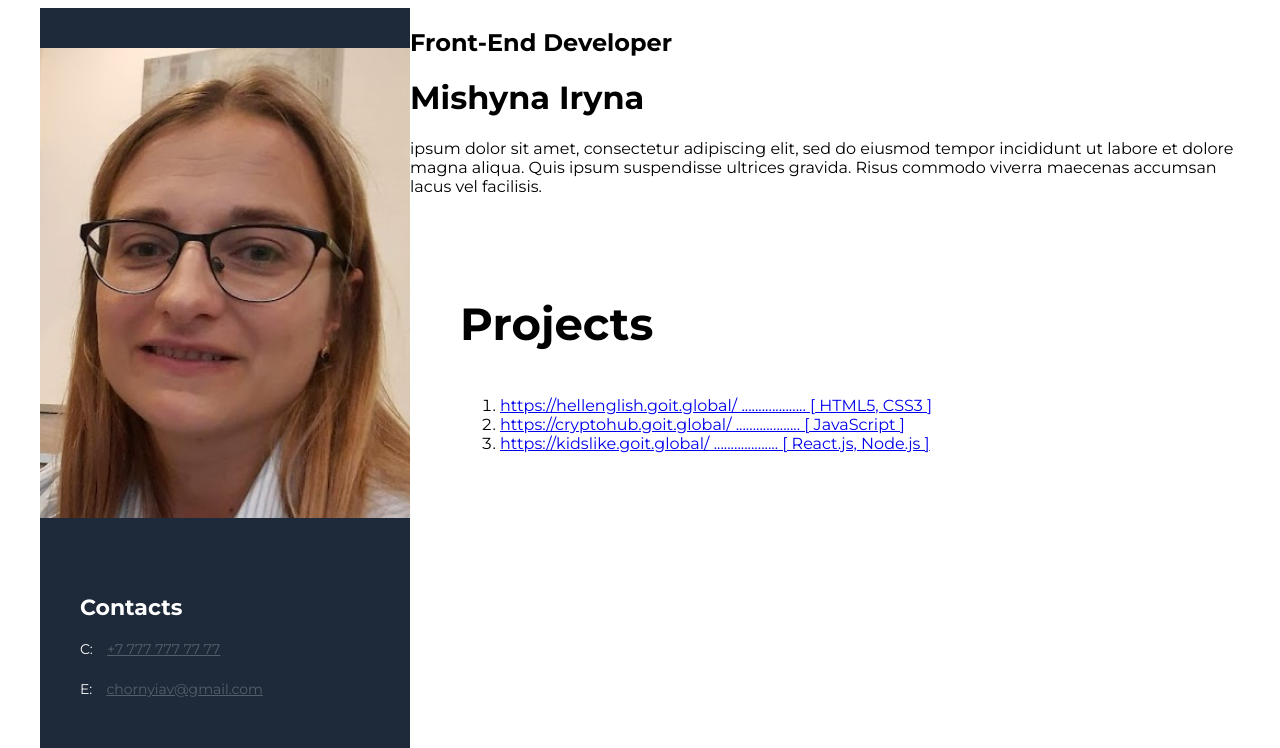
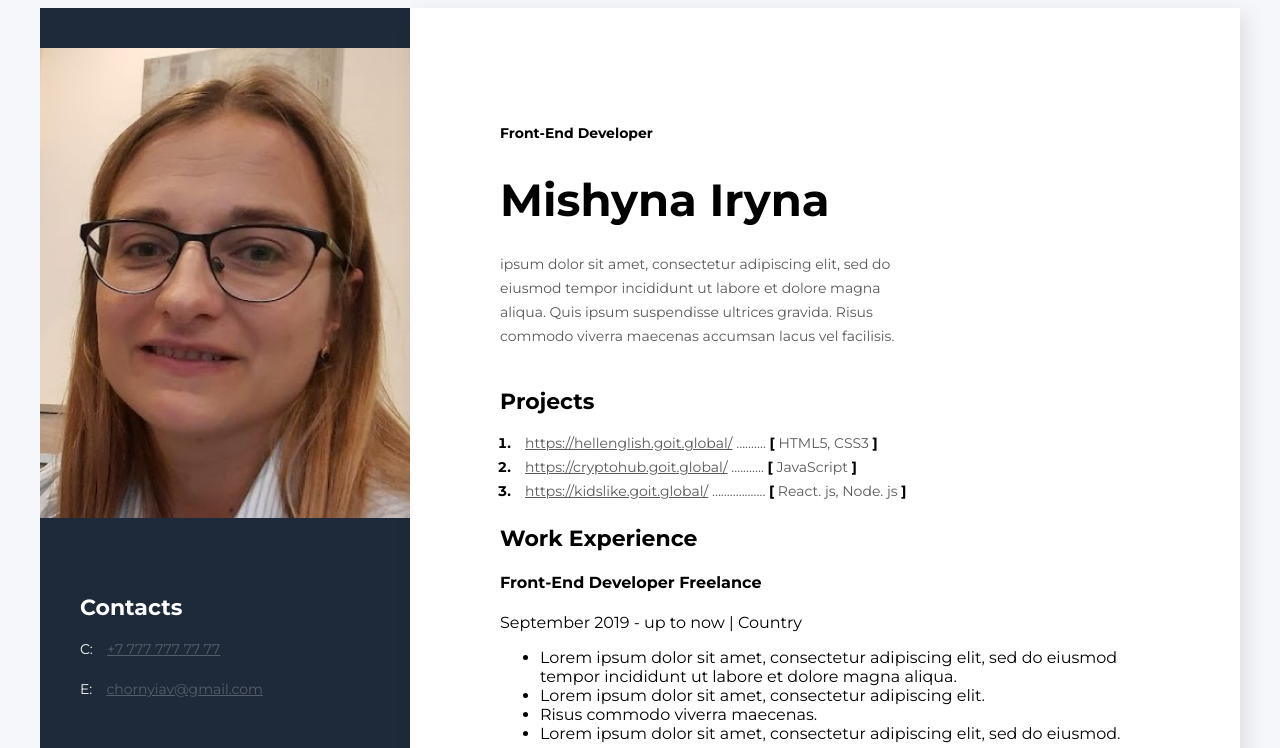
Before and after one commit to MishinaIra55/resume, a plain HTML site: page index.html in a window 1280 px wide. Shown: the top 748 px of the page. Drawn offline with Linux system fonts and the light colour scheme.

Commit message:
2--стилизация блока about and projects

```diff
--- a/index.html
+++ b/index.html
@@ -20,40 +20,40 @@
       <div class="main-content">
          <!--about user-->
          <div class="about">
-            <h2>Front-End Developer</h2>
-            <h1>Mishyna Iryna</h1>
-            <p> ipsum dolor sit amet, consectetur adipiscing elit, sed do eiusmod tempor incididunt ut labore et dolore magna aliqua.
+            <h2 class="about-position">Front-End Developer</h2>
+            <h1 class="about-name">Mishyna Iryna</h1>
+            <p class="about-description"> ipsum dolor sit amet, consectetur adipiscing elit, sed do eiusmod tempor incididunt ut labore et dolore magna aliqua.
                Quis ipsum suspendisse ultrices gravida. Risus commodo viverra maecenas accumsan lacus vel facilisis.
             </p>
          </div>
          <!--Projects-->
          <div class="projects">
-            <h3 class="project-title">Projects</h3>
+            <h3 class="title">Projects</h3>
 
-            <ol>
-               <li>
-                  <a href="https://hellenglish.goit.global/">https://hellenglish.goit.global/
-                    ...................
-                    [ HTML5, CSS3 ]
-                  </a>
+            <ol class="projects-list">
+               <li class="projects-item">
+                  <span class="project"><a href="https://hellenglish.goit.global/" class="project-link">https://hellenglish.goit.global/</a>
+                   ..........
+                    <span class="project-bracket"> [</span> HTML5, CSS3 <span class="project-bracket">]</span>
+                  </span>
                </li>
-               <li>
-                  <a href="https://cryptohub.goit.global/">https://cryptohub.goit.global/
-                   ...................
-                    [ JavaScript ]
-                  </a>
+               <li  class="projects-item">
+                  <span class="project"><a href="https://cryptohub.goit.global/" class="project-link">https://cryptohub.goit.global/</a>
+                  ...........
+                    <span class="project-bracket"> [</span> JavaScript <span class="project-bracket">]</span>
+                  </span>
                </li>
-               <li>
-                  <a href="https://kidslike.goit.global/">https://kidslike.goit.global/
-                     ...................
-                     [ React.js, Node.js ]
-                  </a>
+               <li  class="projects-item">
+                  <span class="project"><a href="https://kidslike.goit.global/" class="project-link">https://kidslike.goit.global/</a>
+                     ..................
+                      <span class="project-bracket"> [</span> React. js, Node. js <span class="project-bracket">]</span>
+                  </span>
                </li>
             </ol>
          </div>
          <!--Work-->
          <div class="work">
-            <h3>Work Experience</h3>
+            <h3 class="title">Work Experience</h3>
             <!--Company 1-->
             <div>
                <h4>Front-End Developer Freelance</h4>
@@ -88,7 +88,7 @@
          </div>
          <!--Education-->
          <div class="education">
-            <h3>Education</h3>
+            <h3 class="title">Education</h3>
             <h4>National University of Radioelectronics</h4>
             <h4>Management</h4>
             <p>September 2009 - June 2014   |   Country</p>
--- a/styles/styles.css
+++ b/styles/styles.css
@@ -1,10 +1,11 @@
 body {
    font-family: 'Montserrat', sans-serif;
+   background-color: #f5f7fa;
 }
 .main {
    display: flex;
    flex-direction: row-reverse;
-   background-color: #f5f7fa;
+
    width: 1200px;
    margin: 0 auto;
 }
@@ -14,24 +15,101 @@ body {
 
 .main-content {
    background-color: #ffff;
+   box-shadow: 6px 6px 20px rgba(0, 0, 0, 0.1);
+   padding: 105px 90px;
 }
+/* about styles */
 .about {
+   margin-bottom: 40px;
+}
+
+.about-position {
+   font-style: normal;
+   font-weight: 700;
+   font-size: 14px;
+   line-height: 17px;
+   color: #000000;
+   margin-bottom: 20px;
+}
+
+.about-name {
+   font-style: normal;
+   font-weight: 700;
+   font-size: 45px;
+   line-height: 55px;
+   color: #000000;
+   margin-bottom: 25px;
+}
+
+.about-description {
+   font-style: normal;
+   font-weight: 400;
+   font-size: 14px;
+   line-height: 24px;
+   color: #595959;
+   width: 400px;
+}
+
+/*Projects styles*/
+
+.projects {
+
 
 }
-.projects {
 
-   margin-top: 100px;
-   margin-bottom: 200px;
-   margin-left: 50px;
-   margin-right: 90px;
+
+
+.title {
+   font-style: normal;
+   font-weight: 700;
+   font-size: 22px;
+   line-height: 27px;
+   color: #000000;
+   margin-bottom: 10px;
 }
+
+.projects-list {
+   padding: 0;
+   margin-left: 15px;
+}
+
+.projects-item {
+   font-style: normal;
+   font-weight: 700;
+   font-size: 14px;
+   line-height: 24px;
+   color: #000000;
+}
+
+.project,
+.project-link {
+   font-style: normal;
+   font-weight: 400;
+   font-size: 14px;
+   line-height: 24px;
+   color: #595959;
+}
+
+.project-link {
+   margin-left: 10px;
+}
+
+.project-bracket {
+   font-style: normal;
+   font-weight: 700;
+   font-size: 14px;
+   line-height: 24px;
+   color: #000000;
+}
+
+
+
+/* work styles */
 .work {
 
-   padding-top: 100px;
-   padding-bottom: 200px;
-   padding-left: 20px;
-   padding-right: 30px;
 }
+
+
 .education {
 
 }
```
